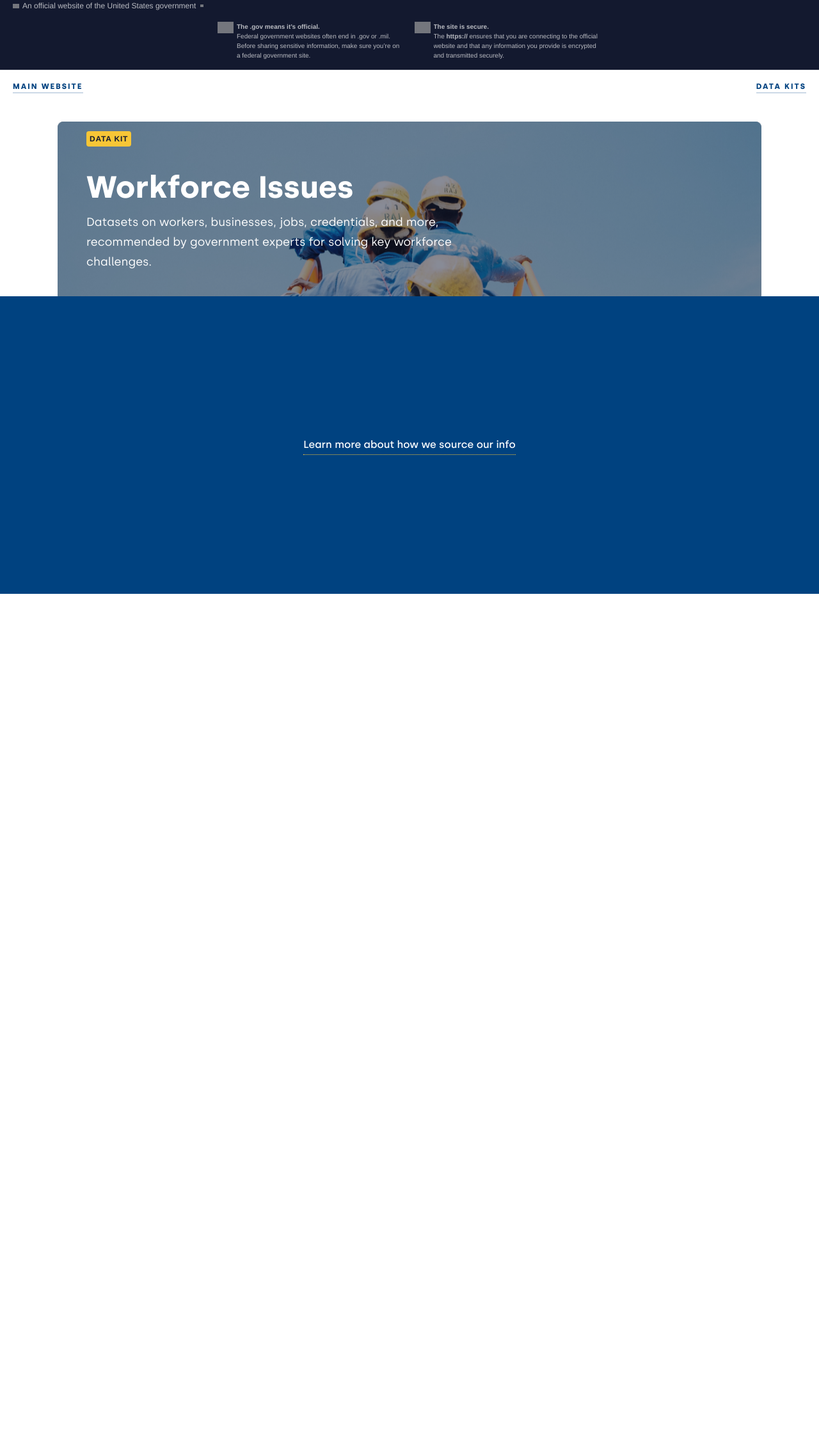
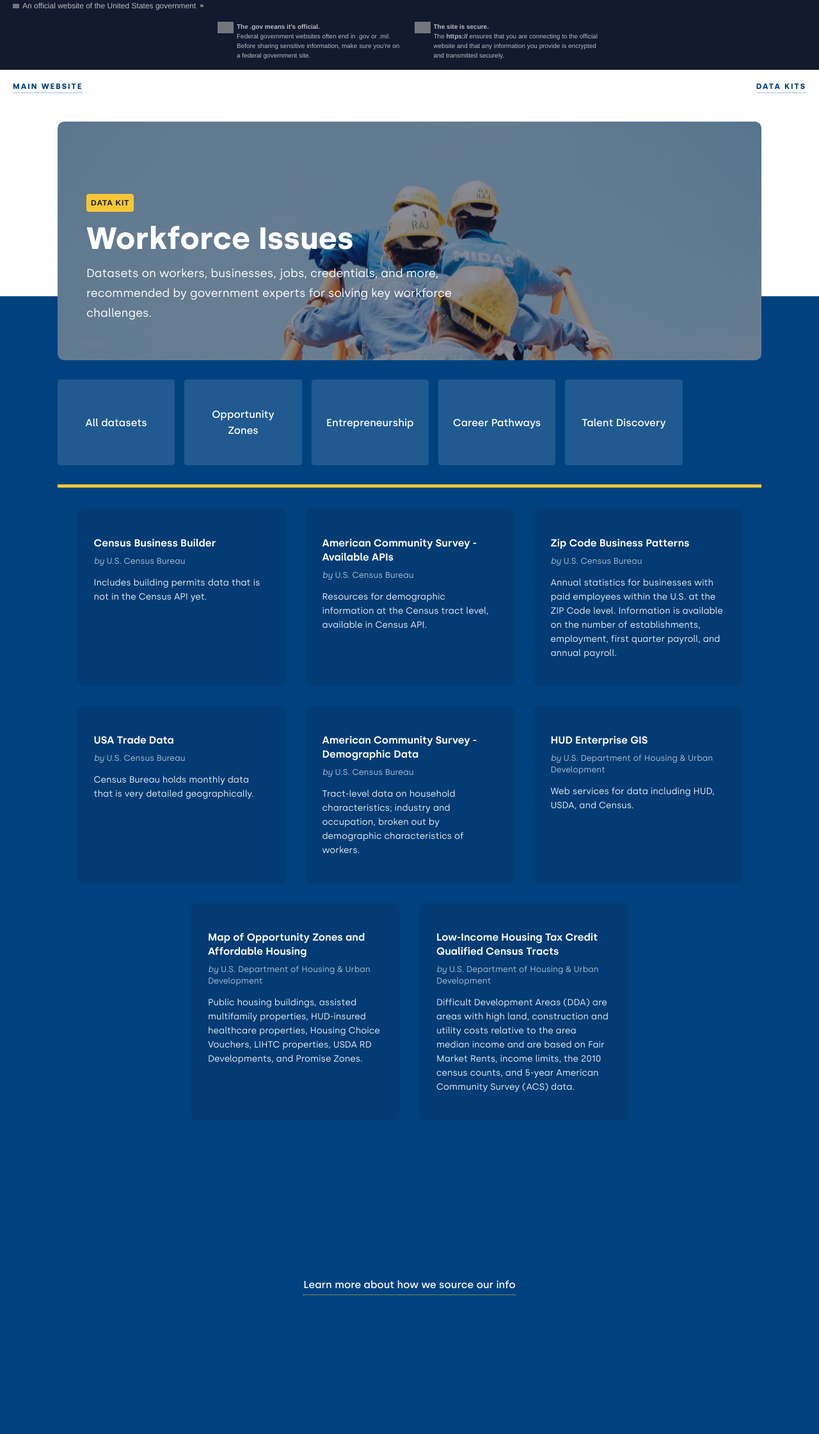
Before and after one commit to marcellamaki/data-kit-hub, a Jekyll site: the page built from _pages/workforce/workforce.md, in a window 1280 px wide. Shown: the whole page at 64% size. Built offline with Jekyll 4.4.1, drawn with Linux system fonts in a browser that asks for light colours; some web fonts are replaced; before the commit the page ends 928 px from its top, so only the background shows below that; grey boxes are pictures that could not be loaded.

Commit message:
Complete datasets page and transitions

```diff
--- /dev/null
+++ b/_data/workforce-topics.yaml
@@ -0,0 +1,5 @@
+- name: All datasets
+- name: Opportunity Zones
+- name: Entrepreneurship
+- name: Career Pathways
+- name: Talent Discovery
--- /dev/null
+++ b/_data/workforce.yaml
@@ -0,0 +1,74 @@
+- name: Census Business Builder
+  description: Includes building permits data that is not in the Census API yet.
+  agency: U.S. Census Bureau
+  link: https://www.census.gov/data/data-tools/cbb.html
+  poc: Andy Hait
+  email: Andrew.W.Hait@census.gov
+  problem-statement: Entrepreneurship
+  tags:
+    tag: Census Bureau Economic Data
+- name: American Community Survey - Available APIs
+  description: Resources for demographic information at the Census tract level, available in Census API.
+  agency: U.S. Census Bureau
+  link: https://www.census.gov/data/developers/data-sets.html
+  poc: Andy Hait
+  email: Andrew.W.Hait@census.gov
+  problem-statement: Zones
+  tags:
+    tag: Census Bureau Economic Data
+- name: Zip Code Business Patterns
+  description: Annual statistics for businesses with paid employees within the U.S. at the ZIP Code level. Information is available on the number of establishments, employment, first quarter payroll, and annual payroll.
+  agency: U.S. Census Bureau
+  link: https://www.census.gov/data/developers/data-sets/cbp-nonemp-zbp/zbp-api.html
+  poc: Andy Hait
+  email: Andrew.W.Hait@census.gov
+  problem-statement: Zones
+  tags:
+    tag: Census Bureau Economic Data
+- name: USA Trade Data
+  description: Census Bureau holds monthly data that is very detailed geographically.
+  agency: U.S. Census Bureau
+  link: https://usatrade.census.gov/
+  poc: Andy Hait
+  email: Andrew.W.Hait@census.gov
+  problem-statement: Zones
+  tags:
+    tag: Census Bureau Economic Data
+- name: American Community Survey - Demographic Data
+  description: Tract-level data on household characteristics; industry and occupation, broken out by demographic characteristics of workers.
+  agency: U.S. Census Bureau
+  link: https://www.census.gov/data/developers/data-sets/acs-5year.html
+  poc: Eric Coyle
+  email: Eric.A.Coyle@census.gov
+  problem-statement: Zones
+  tags:
+    tag: Census Bureau Economic Data
+- name: HUD Enterprise GIS
+  description: Web services for data including HUD, USDA, and Census.
+  agency: U.S. Department of Housing & Urban Development
+  link: http://hudgis-hud.opendata.arcgis.com/
+  poc: John Huggins
+  email: john.c.huggins@hud.gov
+  problem-statement: Zones
+  tags:
+    tag: HUD data
+- name: Map of Opportunity Zones and Affordable Housing
+  description: Public housing buildings, assisted multifamily properties, HUD-insured healthcare properties, Housing Choice Vouchers, LIHTC properties, USDA RD Developments, and Promise Zones.
+  agency: U.S. Department of Housing & Urban Development
+  link: https://hud.maps.arcgis.com/apps/View/index.html?appid=cc05a273151d40a7b2eff47dc70bd745
+  pocs:
+  poc: John Huggins
+  email: john.c.huggins@hud.gov
+  problem-statement: Zones
+  tags:
+    tag: HUD data
+- name: Low-Income Housing Tax Credit Qualified Census Tracts
+  description: Difficult Development Areas (DDA) are areas with high land, construction and utility costs relative to the area median income and are based on Fair Market Rents, income limits, the 2010 census counts, and 5-year American Community Survey (ACS) data.
+  agency: U.S. Department of Housing & Urban Development
+  link: https://www.huduser.gov/portal/datasets/qct.html
+  pocs:
+  poc: Mike Hollar
+  email: Michael.k.hollar@hud.gov
+  problem-statement: Zones
+  tags:
+    tag: HUD data
--- /dev/null
+++ b/_includes/datasets/workforce.html
@@ -0,0 +1,38 @@
+{% assign datasets = site.data.workforce %}
+{% assign topics = site.data.workforce-topics %}
+
+<div class="topics">
+  <div class="topics__container grid-container">
+    <div class="topics__row grid-row">
+      {% for topic in topics %}
+        <div class="topics__card grid-col-2">
+          <p>{{topic.name}}</p>
+        </div>
+      {% endfor %}
+    </div>
+  </div>
+</div>
+
+<div class="datasets">
+  <div class="datasets__container grid-container">
+    <div class="datasets__row grid-row">
+      {% for data in datasets %}
+      <div class="datasets__card grid-col-4">
+        <a class="datasets__card-link" href="{{data.link}}" target="_blank">
+        <div class="datasets__card-arrow">
+          <img src="/assets/images/icons/arrow-tab.svg" alt="Arrow Icon">
+        </div>
+        <h3 class="datasets__card-title">{{data.name}}</h3>
+        <p class="datasets__card-subtitle"><span>by </span>{{data.agency}}</p>
+        <p class="datasets__card-description">{{data.description}}</p>
+        <a href="mailto:{{data.email}}?subject=Inquiry:%20{{data.name}}&body=Hi%20{{data.poc}},">
+          <div class="datasets__card-email">
+            Contact
+          </div>
+        </a>
+        </a>
+      </div>
+      {% endfor %}
+    </div>
+  </div>
+</div>
--- a/_pages/workforce/workforce.md
+++ b/_pages/workforce/workforce.md
@@ -10,3 +9,4 @@ hero:
 ---
 
 {% include hero.html %}
+{% include datasets/workforce.html %}
--- /dev/null
+++ b/_sass/datasets.scss
@@ -0,0 +1,126 @@
+.topics {
+  background-color: $color-primary;
+  position: relative;
+  top: -10rem;
+  margin-bottom: -13.2rem;
+  &__container {
+    padding-top: 10rem;
+  }
+  &__row {
+    margin: 3rem auto;
+    padding-bottom: 3rem;
+    border-bottom: 5px solid $color-secondary;
+  }
+  &__card {
+    background-color: $color-primary-light;
+    padding: 2.5rem 2rem;
+    border-radius: 4px;
+    margin-right: 1.5rem;
+    text-align: center;
+    display: flex;
+    align-items: center;
+    justify-content: center;
+    border: 1.5px solid $color-primary-light;
+    transition: border 400ms ease;
+    p {
+      font-family: $font-sans;
+      font-size: $font-size-s;
+      font-weight: 500;
+      color: $color-white;
+      line-height: $line-height-m;
+    }
+    &:hover {
+      cursor: pointer;
+      border: 1.5px solid $color-secondary;
+    }
+  }
+}
+
+.datasets {
+  background-color: $color-primary;
+  margin-bottom: -1rem;
+  &__container {
+    padding: 2rem 0.5rem;
+  }
+  &__row {
+    justify-content: center;
+  }
+  &__card {
+    margin: 1.5rem;
+    width: 30%;
+    padding: 2.5rem;
+    background-color: $color-primary-medium;
+    border-radius: 10px;
+    border: 2px solid $color-primary-medium;
+    color: $color-white;
+    font-family: $font-sans;
+    transition: border 400ms ease;
+    &-link {
+      text-decoration: none;
+      color: $color-white;
+    }
+    &-title {
+      font-size: $font-size-s;
+      font-weight: 600;
+      line-height: $line-height-s;
+      margin-bottom: 0.8rem;
+    }
+    &-subtitle {
+      margin: 0;
+      font-size: $font-size-xs;
+      font-weight: 400;
+      opacity: 0.65;
+      line-height:1.8rem;
+      span {
+        font-style: italic;
+      }
+    }
+    &-description {
+      font-size: 1.4rem;
+      line-height: $line-height-s;
+      opacity: 0.9;
+    }
+    &-arrow {
+      opacity: 0;
+      float: right;
+      position: relative;
+      top: -1rem;
+      right: -1rem;
+      transition: opacity 400ms ease;
+    }
+    &-email {
+      opacity: 0;
+      transition: all 400ms ease;
+      background-color: $color-white;
+      border-radius: 4px;
+      width: 9.5rem;
+      position: absolute;
+      padding: 0.8rem;
+      text-align: right;
+      right: 2rem;
+      bottom: -1rem;
+      font-size: $font-size-xs;
+      color: $color-primary-dark;
+      &::before {
+        content: '';
+        display: block;
+        width: 16px;
+        height: 13px;
+        float: left;
+        background-image: url('../images/icons/email.svg');
+        background-repeat: no-repeat;
+        margin-top: 1px;
+      }
+    }
+
+    &:hover {
+      border: 2px solid $color-secondary;
+      .datasets__card-arrow {
+        opacity: 1;
+      }
+      .datasets__card-email {
+        opacity: 1;
+      }
+    }
+  }
+}
--- a/_sass/hero.scss
+++ b/_sass/hero.scss
@@ -49,9 +49,12 @@
     background-size: cover;
     background-repeat: no-repeat;
     padding: 0 4.5rem;
+    border-radius: 10px;
   }
   &__callout {
     @extend .usa-hero__callout;
+    padding-top: 12rem;
+    padding-bottom: 4rem;
     background-color: transparent;
     color: $color-white;
     &:first-child::before {
@@ -61,7 +64,7 @@
       color: $color-primary-dark;
       font-weight: 700;
       letter-spacing: 0.8px;
-      padding: 0.5rem;
+      padding: 0.7rem;
       border-radius: 4px;
       background-color: $color-secondary;
     }
@@ -72,5 +75,6 @@
     font-weight: 700;
     color: $color-white;
     margin-bottom: 0;
+    margin-top: 2rem;
   }
 }
--- a/_sass/nav.scss
+++ b/_sass/nav.scss
@@ -2,6 +2,7 @@
   height: 5rem;
   border-top: 0px;
   width: 100%;
+  z-index: 10;
 
   .nav-left {
     float: left;
--- a/_sass/variables.scss
+++ b/_sass/variables.scss
@@ -1,5 +1,7 @@
 // colors
 $color-primary: #004280;
+$color-primary-light: #215A90;
+$color-primary-medium: #033C74;
 $color-primary-dark: #13192F;
 $color-secondary: #F7C636;
 
@@ -26,6 +28,7 @@ $nav-width: 1500px;
 $kern-loose: 2px;
 
 // Line height
+$line-height-s: 2.2rem;
 $line-height-m: 2.5rem;
 $line-height-xl: 4.7rem;
 
--- a/assets/css/styles.scss
+++ b/assets/css/styles.scss
@@ -20,6 +20,7 @@ $theme-image-path:  '../uswds/img';
 @import "data-pack";
 @import "modal";
 @import "footer";
+@import "datasets";
 
 
 // This is the main CSS file. You can write your SCSS/SASS in _sass and import
--- a/gulpfile.js
+++ b/gulpfile.js
@@ -40,7 +40,7 @@ PATHS
 const PROJECT_SASS_SRC = '_sass';
 
 // Images destination
-const IMG_DEST = 'assets/img';
+const IMG_DEST = 'assets/images';
 
 // Fonts destination
 const FONTS_DEST = 'assets/fonts';
--- a/src/js/app.js
+++ /dev/null
@@ -1 +0,0 @@
-// Add your custom javascript here
```
Also changed, not shown: other parts of _pages/workforce/workforce.md (+0 -1 lines), assets/images/icons/arrow-tab.svg (added), assets/images/icons/email.svg (added).
